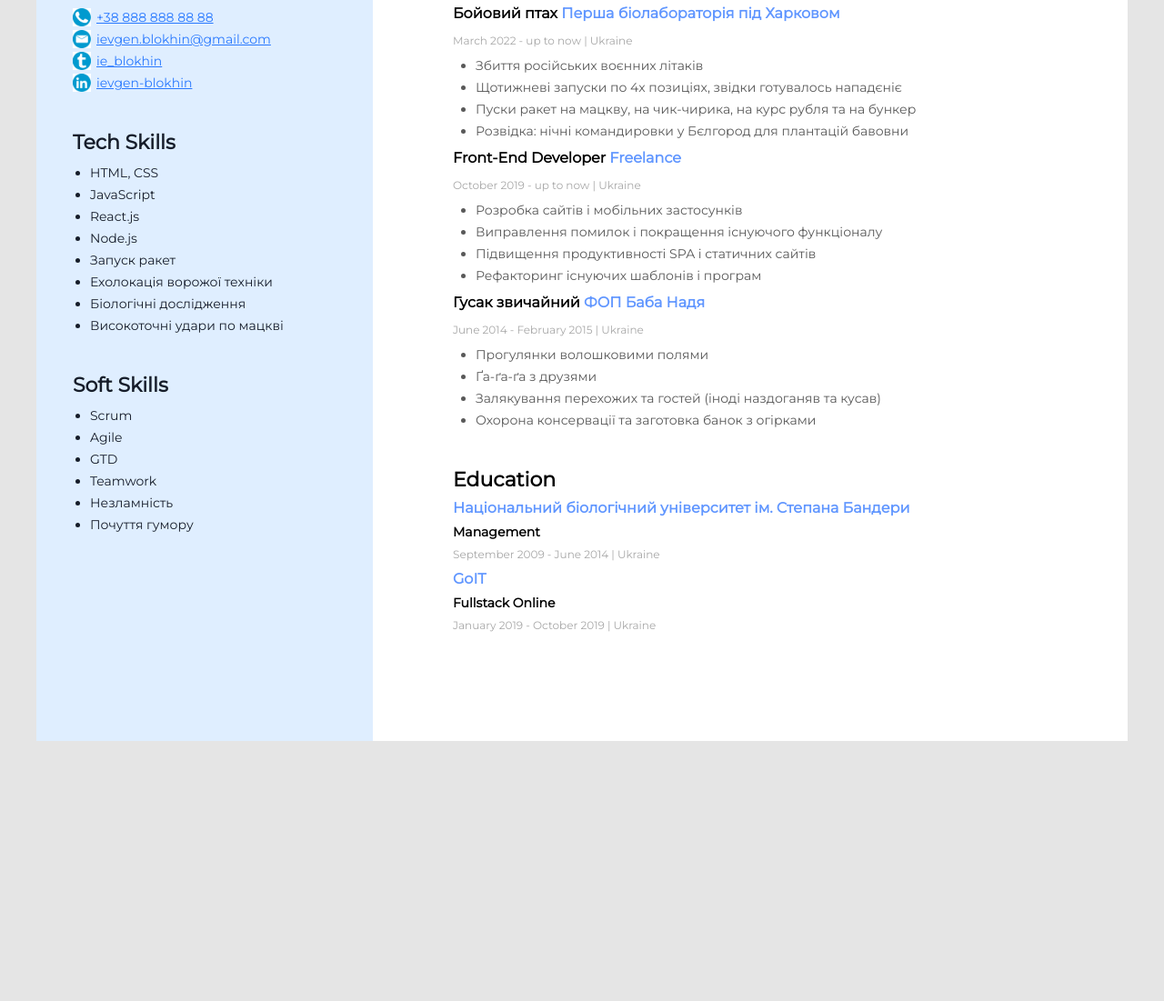
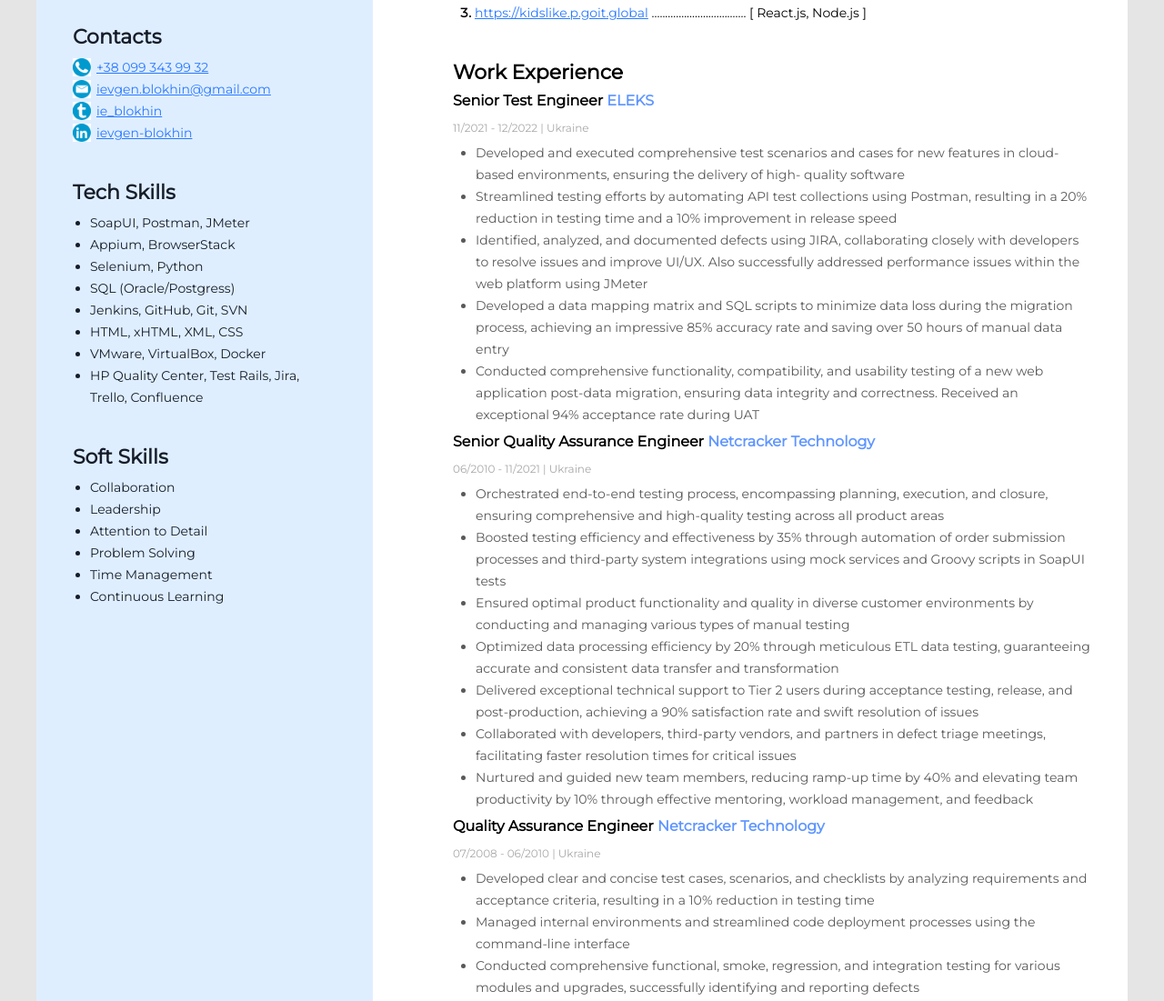
Before and after one commit to ieblokhin/Resume, a plain HTML site: page index.html in a window 1280 px wide. Shown: the part 521-1622 px from the top of the page at 91% size. Before the commit the page ends 1376 px from the top, so only its background shows below. Drawn offline with Linux system fonts and the light colour scheme.

Commit message:
2nd commint

```diff
--- a/index.html
+++ b/index.html
@@ -1,125 +1,220 @@
 <!DOCTYPE html>
 <html lang="en">
   <head>
-    <meta charset="UTF-8">
-    <meta http-equiv="X-UA-Compatible" content="IE=edge">
-    <meta name="viewport" content="width=device-width, initial-scale=1.0">
+    <meta charset="UTF-8" />
+    <meta http-equiv="X-UA-Compatible" content="IE=edge" />
+    <meta name="viewport" content="width=device-width, initial-scale=1.0" />
 
-    <link rel="stylesheet" href="./css/reset.css">
-    <link rel="stylesheet" href="./css/stylles.css ">
+    <link rel="stylesheet" href="./css/reset.css" />
+    <link rel="stylesheet" href="./css/stylles.css " />
 
-    <link rel="preconnect" href="https://fonts.googleapis.com">
-    <link rel="preconnect" href="https://fonts.gstatic.com" crossorigin>
-    <link href="https://fonts.googleapis.com/css2?family=Montserrat&display=swap" rel="stylesheet">
+    <link rel="preconnect" href="https://fonts.googleapis.com" />
+    <link rel="preconnect" href="https://fonts.gstatic.com" crossorigin />
+    <link
+      href="https://fonts.googleapis.com/css2?family=Montserrat&display=swap"
+      rel="stylesheet"
+    />
 
-    <title>Ievgen Blokhin Resume</title>
+    <title>Ievgen Blokhin</title>
   </head>
   <body>
-
     <div class="wrapper">
       <!-- Main content -->
       <div class="main-content">
         <!-- Summary -->
         <div class="summary">
-                <h2 class="position">Бойовий птах. Біологічна зброя. Фронтендер</h2>
-                <h1 class="name">Бандерогусак</h1>
-                <p class="about">Довгий час я був звичайним гусаком, ходив і ґа-ґа-кав, але в 2019 році став айтівцем. А минулого року відправився добровольцем у біологічну лабораторію під Харковом. Мене добряче екіпірували, і тепер я гашу ракетами по мацкві. У вільний час полюбляю гуляти волошковими галявинами та розробляю сайти на фрілансі.</p>
+          <h2 class="position">Senior QA/Test Engineer | Quality Assurance</h2>
+          <h1 class="name">Ievgen Blokhin</h1>
+          <p class="about">
+            With over 10 years of experience in manual testing, I am a
+            results-driven QA/Test Engineer focused on ensuring software
+            reliability and delivering high-performance products. My exceptional
+            analytical and problem-solving skills enable me to identify complex
+            defects and improve product quality. Proficient in automating API
+            and workflow processes using Postman and SoapUI, resulting in a 20%
+            reduction in testing time and effort. Highly skilled in ETL data
+            testing, data mapping, and SQL scripting, ensuring accurate and
+            consistent data. I excel in managing the testing process from
+            planning to closure, providing technical support to end-users, and
+            mentoring new team members, resulting in optimal team productivity.
+          </p>
         </div>
         <!-- Projects -->
         <div class="projects-container">
           <h3 class="content-titles">Projects</h3>
           <ol class="projects-list">
             <li class="projects-items">
-                        <a class="projects-link" href="https://hellen.p.goit.global">https://hellen.p.goit.global</a>
+              <a class="projects-link" href="https://hellen.p.goit.global"
+                >https://hellen.p.goit.global</a
+              >
               <span class="projects-tech">
-                            ......................................
-                            [ HTML5, CSS3 ]
+                ...................................... [ HTML5, CSS3 ]
               </span>
             </li>
             <li class="projects-items">
-                        <a class="projects-link" href="https://cryptohub.p.goit.global">https://cryptohub.p.goit.global</a>
+              <a class="projects-link" href="https://cryptohub.p.goit.global"
+                >https://cryptohub.p.goit.global</a
+              >
               <span class="projects-tech">
-                            ............................
-                            [ JavaScript ]
+                ............................ [ JavaScript ]
               </span>
             </li>
             <li class="projects-items">
-                        <a class="projects-link" href="https://kidslike.p.goit.global">https://kidslike.p.goit.global</a>
+              <a class="projects-link" href="https://kidslike.p.goit.global"
+                >https://kidslike.p.goit.global</a
+              >
               <span class="projects-tech">
-                            ...................................
-                            [ React.js, Node.js ]
+                ................................... [ React.js, Node.js ]
               </span>
             </li>
           </ol>
         </div>
         <!-- Work Experience -->
         <div class="experience-container">
-                <h3  class="content-titles">Work Experience</h3>
+          <h3 class="content-titles">Work Experience</h3>
           <!-- Company 1 -->
           <div class="company-container">
-                    <h4 class="company-position">Бойовий птах
-                        <span class="company">
-                            Перша біолабораторія під Харковом
-                        </span>
+            <h4 class="company-position">
+              Senior Test Engineer
+              <span class="company"> ELEKS</span>
             </h4>
-                    <p class="company-period">March 2022 - up to now | Ukraine</p>
+            <p class="company-period">11/2021 - 12/2022 | Ukraine</p>
             <ul class="experience-list">
-                        <li class="experience-item">Збиття російських воєнних літаків</li>
-                        <li class="experience-item">Щотижневі запуски по 4х позиціях, звідки готувалось нападєніє</li>
-                        <li class="experience-item">Пуски ракет на мацкву, на чик-чирика, на курс рубля та на бункер</li>
-                        <li class="experience-item">Розвідка: нічні командировки у Бєлгород для плантацій бавовни</li>
+              <li class="experience-item">
+                Developed and executed comprehensive test scenarios and cases
+                for new features in cloud-based environments, ensuring the
+                delivery of high- quality software
+              </li>
+              <li class="experience-item">
+                Streamlined testing efforts by automating API test collections
+                using Postman, resulting in a 20% reduction in testing time and
+                a 10% improvement in release speed
+              </li>
+              <li class="experience-item">
+                Identified, analyzed, and documented defects using JIRA,
+                collaborating closely with developers to resolve issues and
+                improve UI/UX. Also successfully addressed performance issues
+                within the web platform using JMeter
+              </li>
+              <li class="experience-item">
+                Developed a data mapping matrix and SQL scripts to minimize data
+                loss during the migration process, achieving an impressive 85%
+                accuracy rate and saving over 50 hours of manual data entry
+              </li>
+              <li class="experience-item">
+                Conducted comprehensive functionality, compatibility, and
+                usability testing of a new web application post-data migration,
+                ensuring data integrity and correctness. Received an exceptional
+                94% acceptance rate during UAT
+              </li>
             </ul>
           </div>
           <!-- Company 2 -->
           <div class="company-container">
-                    <h4 class="company-position">Front-End Developer
-                        <span class="company">
-                            Freelance
-                        </span>
+            <h4 class="company-position">
+              Senior Quality Assurance Engineer
+              <span class="company"> Netcracker Technology </span>
             </h4>
-                    <p class="company-period">October 2019 - up to now | Ukraine</p>
+            <p class="company-period">06/2010 - 11/2021 | Ukraine</p>
             <ul class="experience-list">
-                        <li class="experience-item">Розробка сайтів і мобільних застосунків</li>
-                        <li class="experience-item">Виправлення помилок і покращення існуючого функціоналу</li>
-                        <li class="experience-item">Підвищення продуктивності SPA і статичних сайтів</li>
-                        <li class="experience-item">Рефакторинг існуючих шаблонів і програм</li>
+              <li class="experience-item">
+                Orchestrated end-to-end testing process, encompassing planning,
+                execution, and closure, ensuring comprehensive and high-quality
+                testing across all product areas
+              </li>
+              <li class="experience-item">
+                Boosted testing efficiency and effectiveness by 35% through
+                automation of order submission processes and third-party system
+                integrations using mock services and Groovy scripts in SoapUI
+                tests
+              </li>
+              <li class="experience-item">
+                Ensured optimal product functionality and quality in diverse
+                customer environments by conducting and managing various types
+                of manual testing
+              </li>
+              <li class="experience-item">
+                Optimized data processing efficiency by 20% through meticulous
+                ETL data testing, guaranteeing accurate and consistent data
+                transfer and transformation
+              </li>
+              <li class="experience-item">
+                Delivered exceptional technical support to Tier 2 users during
+                acceptance testing, release, and post-production, achieving a
+                90% satisfaction rate and swift resolution of issues
+              </li>
+              <li class="experience-item">
+                Collaborated with developers, third-party vendors, and partners
+                in defect triage meetings, facilitating faster resolution times
+                for critical issues
+              </li>
+              <li class="experience-item">
+                Nurtured and guided new team members, reducing ramp-up time by
+                40% and elevating team productivity by 10% through effective
+                mentoring, workload management, and feedback
+              </li>
             </ul>
           </div>
           <!-- Company 3 -->
           <div class="company-container">
-                    <h4 class="company-position">Гусак звичайний
-                        <span class="company">
-                            ФОП Баба Надя
-                        </span>
+            <h4 class="company-position">
+              Quality Assurance Engineer
+              <span class="company"> Netcracker Technology </span>
             </h4>
-                    <p class="company-period">June 2014 - February 2015 | Ukraine</p>
+            <p class="company-period">07/2008 - 06/2010 | Ukraine</p>
             <ul class="experience-list">
-                        <li class="experience-item">Прогулянки волошковими полями</li>
-                        <li class="experience-item">Ґа-ґа-ґа з друзями</li>
-                        <li class="experience-item">Залякування перехожих та гостей (іноді наздоганяв та кусав)</li>
-                        <li class="experience-item">Охорона консервації та заготовка банок з огірками</li>
+              <li class="experience-item">
+                Developed clear and concise test cases, scenarios, and
+                checklists by analyzing requirements and acceptance criteria,
+                resulting in a 10% reduction in testing time
+              </li>
+              <li class="experience-item">
+                Managed internal environments and streamlined code deployment
+                processes using the command-line interface
+              </li>
+              <li class="experience-item">
+                Conducted comprehensive functional, smoke, regression, and
+                integration testing for various modules and upgrades,
+                successfully identifying and reporting defects
+              </li>
+              <li class="experience-item">
+                Enhanced SoapUI test suites by incorporating new tests and
+                implementing XQuery and XPath assertions for response
+                validation, contributing to a 10% reduction in testing time and
+                a 15% increase in test accuracy
+              </li>
+              <li class="experience-item">
+                Collaborated closely with on-site and off-site QA teams,
+                actively coordinating testing efforts and participating in
+                assembly and acceptance testing in the customer's environment,
+                ensuring the timely delivery of high-quality software
+              </li>
             </ul>
           </div>
-
         </div>
         <!-- Education -->
         <div class="education-container">
-                <h3  class="content-titles">Education</h3>
+          <h3 class="content-titles">Education</h3>
           <div>
-                    <h4 class="education-university">Національний біологічний університет ім. Степана Бандери</h4>
-                    <h5 class="education-specialty">Management</h5>
-                    <p class="education-period">September 2009 - June 2014 | Ukraine</p>
+            <h4 class="education-university">Sumy State University</h4>
+            <h5 class="education-specialty">Master of Computer Science</h5>
+            <p class="education-period">08/2004 - 02/2008</p>
           </div>
           <div>
-                    <h4 class="education-university">GoIT</h4>
-                    <h5 class="education-specialty">Fullstack Online</h5>
-                    <p class="education-period">January 2019 - October 2019 | Ukraine</p>
+            <h4 class="education-university">
+              Sumy Professional College of the National University of Food
+              Technologies
+            </h4>
+            <h5 class="education-specialty">
+              Junior Specialist of Computer Engineering
+            </h5>
+            <p class="education-period">09/2000 - 02/2004</p>
           </div>
         </div>
       </div>
       <!-- Sidebar -->
       <aside class="sidebar">
-            <img src="./img/Frame 1.png" alt="Photo" width="370">
+        <img src="./img/Frame.png" alt="Photo" width="370" />
 
         <div class="sidebar-content">
           <!-- Contacts -->
@@ -127,20 +222,40 @@
             <h3 class="side-titles">Contacts</h3>
             <ul>
               <li class="contacts-items">
-                            <img src="./img/phone.png" alt="logo" width="20" height="20">
-                            <a class="contact-links" href="tel:+388888888888">+38 888 888 88 88</a>
+                <img src="./img/phone.png" alt="logo" width="20" height="20" />
+                <a class="contact-links" href="tel:+380993439932"
+                  >+38 099 343 99 32</a
+                >
               </li>
               <li class="contacts-items">
-                            <img src="./img/email.png" alt="logo" width="20" height="20">
-                            <a class="contact-links" href="mailto:ievgen.blokhin@gmail.com">ievgen.blokhin@gmail.com</a>
+                <img src="./img/email.png" alt="logo" width="20" height="20" />
+                <a class="contact-links" href="mailto:ievgen.blokhin@gmail.com"
+                  >ievgen.blokhin@gmail.com</a
+                >
               </li>
               <li class="contacts-items">
-                            <img src="./img/telegram.png" alt="logo" width="20" height="20">
-                            <a class="contact-links" href="https://t.me/ie_blokhin">ie_blokhin</a>
+                <img
+                  src="./img/telegram.png"
+                  alt="logo"
+                  width="20"
+                  height="20"
+                />
+                <a class="contact-links" href="https://t.me/ie_blokhin"
+                  >ie_blokhin</a
+                >
               </li>
               <li class="contacts-items">
-                            <img src="./img/linkedin.png" alt="logo" width="20" height="20">
-                            <a class="contact-links" href="https://www.linkedin.com/in/ievgen-blokhin/">ievgen-blokhin</a>
+                <img
+                  src="./img/linkedin.png"
+                  alt="logo"
+                  width="20"
+                  height="20"
+                />
+                <a
+                  class="contact-links"
+                  href="https://www.linkedin.com/in/ievgen-blokhin/"
+                  >ievgen-blokhin</a
+                >
               </li>
             </ul>
           </div>
@@ -149,14 +264,14 @@
           <div class="skills-container">
             <h3 class="side-titles">Tech Skills</h3>
             <ul class="skills-list">
-                        <li class="skills-items">HTML, CSS</li>
-                        <li class="skills-items">JavaScript</li>
-                        <li class="skills-items">React.js</li>
-                        <li class="skills-items">Node.js</li>
-                        <li class="skills-items">Запуск ракет</li>
-                        <li class="skills-items">Ехолокація ворожої техніки</li>
-                        <li class="skills-items">Біологічні дослідження</li>
-                        <li class="skills-items">Високоточні удари по мацкві</li>
+              <li class="skills-items">SoapUI, Postman, JMeter</li>
+              <li class="skills-items">Appium, BrowserStack</li>
+              <li class="skills-items">Selenium, Python</li>
+              <li class="skills-items">SQL (Oracle/Postgress)</li>
+              <li class="skills-items">Jenkins, GitHub, Git, SVN</li>
+              <li class="skills-items">HTML, xHTML, XML, CSS</li>
+              <li class="skills-items">VMware, VirtualBox, Docker</li>
+              <li class="skills-items">HP Quality Center, Test Rails, Jira, Trello, Confluence</li>
             </ul>
           </div>
 
@@ -164,12 +279,12 @@
           <div class="skills-container">
             <h3 class="side-titles">Soft Skills</h3>
             <ul class="skills-list">
-                        <li class="skills-items">Scrum</li>
-                        <li class="skills-items">Agile</li>
-                        <li class="skills-items">GTD</li>
-                        <li class="skills-items">Teamwork</li>
-                        <li class="skills-items">Незламність</li>
-                        <li class="skills-items">Почуття гумору</li>
+              <li class="skills-items">Collaboration</li>
+              <li class="skills-items">Leadership</li>
+              <li class="skills-items">Attention to Detail</li>
+              <li class="skills-items">Problem Solving</li>
+              <li class="skills-items">Time Management</li>
+              <li class="skills-items">Continuous Learning</li>
             </ul>
           </div>
         </div>
```
Also changed, not shown: img/Frame 1.png (deleted), img/Frame.png (added). Lines whose indentation alone changed are shown as unchanged.
